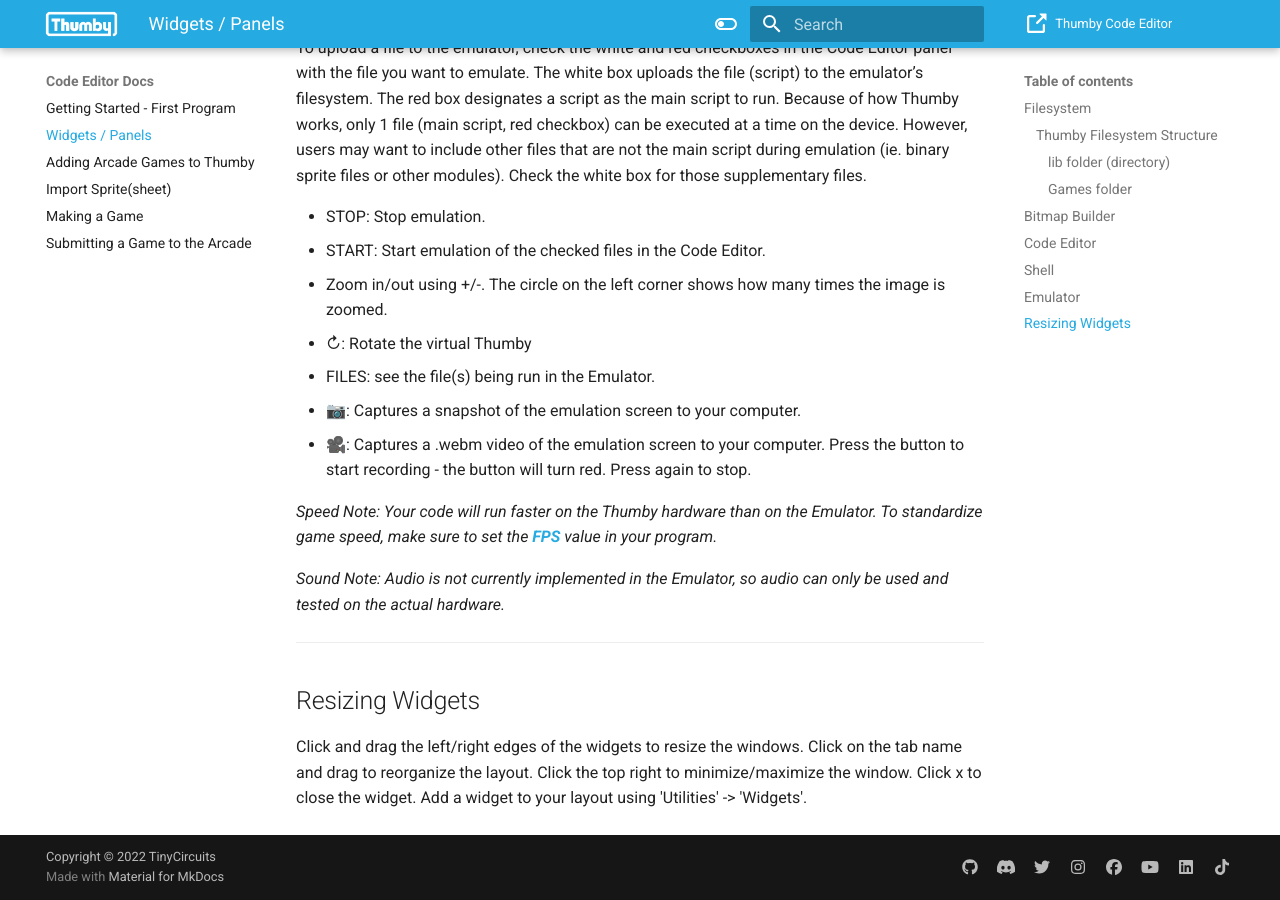
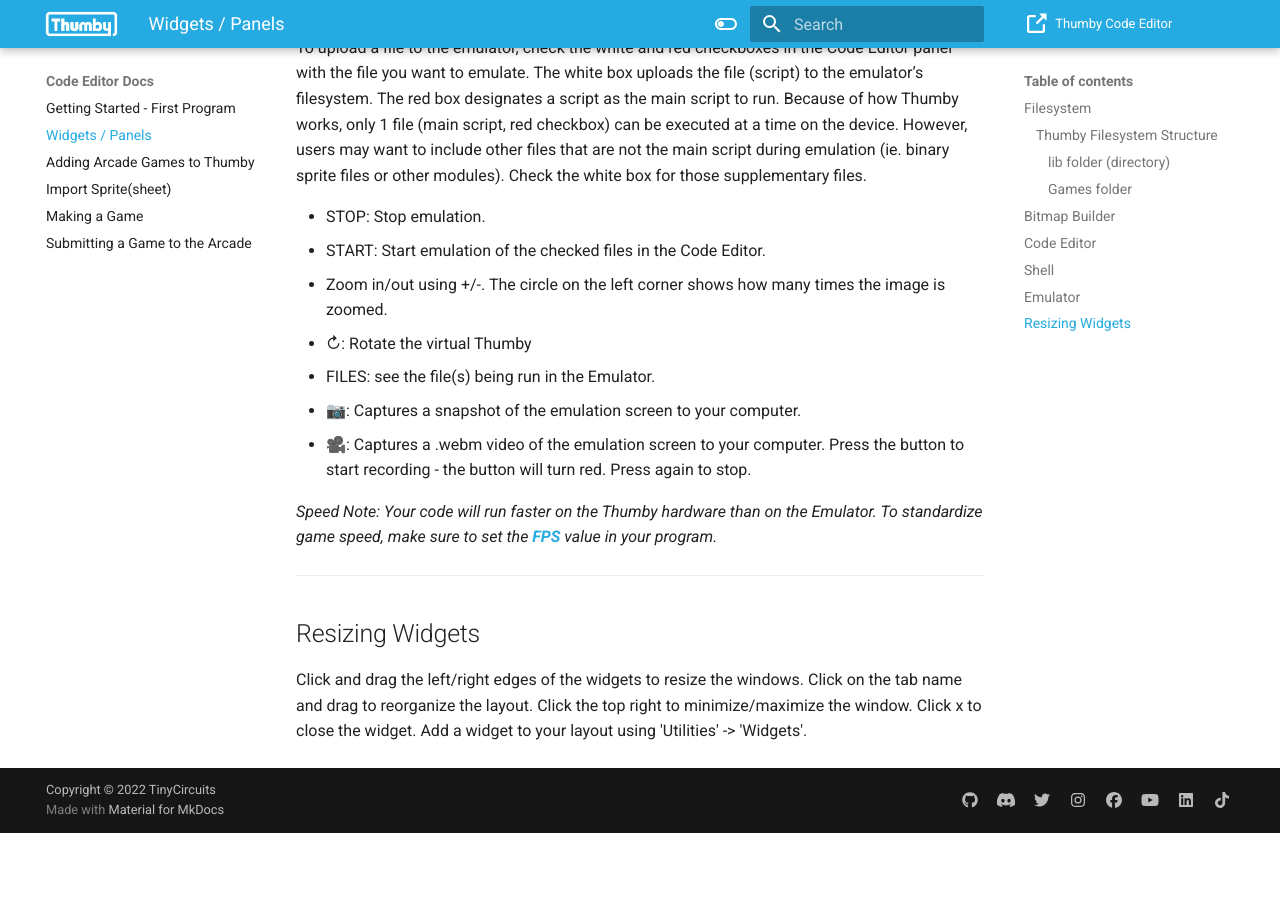
Before and after one commit to TinyCircuits/Thumby-Website, an MkDocs documentation site: the page built from docs/Code-Editor/Widget-panels.md, in a window 1280 px wide and 900 px high, scrolled down 3516 px. Built offline with MkDocs 1.6.1 and Material for MkDocs 9.7.7, drawn with Linux system fonts in a browser that asks for light colours; after the commit the page ends 4349 px from its top, so only the background shows below that.

Commit message:
audio is emulating!

```diff
--- a/docs/Code-Editor/Widget-panels.md
+++ b/docs/Code-Editor/Widget-panels.md
@@ -96,8 +96,6 @@
 
 *Speed Note: Your code will run faster on the Thumby hardware than on the Emulator. To standardize game speed, make sure to set the [**FPS**](/API/Graphics.md) value in your program.*
 
-*Sound Note: Audio is not currently implemented in the Emulator, so audio can only be used and tested on the actual hardware.*
-
 ---
 ## Resizing Widgets
 
--- a/mkdocs.yml
+++ b/mkdocs.yml
@@ -1,5 +1,4 @@
 site_name: by TinyCircuits
-# google_analytics: ['UA-118275183-2', 'learn.tinycircuits.com']
 nav:
     - Home: index.md
     - Code Editor Docs:
@@ -16,7 +15,6 @@
        - Get & Set Pixels: API/Pixels.md
        - Draw Lines: API/Lines.md
        - Draw Rectangles: API/Rectangles.md
-      #  - Graphics: API/Graphics.md
        - Sprites: API/Sprites.md
        - Button Input: API/Buttons.md
        - Audio: API/Audio.md
@@ -33,7 +31,6 @@
        - Sprite Jump: Education/Jump.md
        - Walk Animation & Scrolling Background: Education/Moving-Walk.md
        - Blast Target & Keep Score: Education/Shoot-Target-Keep-Score.md
-      #  - : Education/.md
        - Bounded Sprite: Education/Bounded-ball.md
     - FAQ: FAQ.md
     - About/Contact: About.md
@@ -78,19 +75,18 @@
   icon:
     repo: octicons/link-external-16
 
+# This sheet just has color changes
 extra_css:
   - stylesheets/extra.css
 
-
-# Let's see if we can use the github repo feature to link to the Thumby Code Editor
+# Use the github repo feature to link to the Thumby Code Editor
 repo_url: https://code.thumby.us/
 repo_name: Thumby Code Editor
 
 
-
 # social footer icons and links
 extra:
-  homepage: https://thumby.us # TODO - change this link when we get a new home page?
+  homepage: https://thumby.us
   social:
   - icon: fontawesome/brands/github
     link: https://github.com/TinyCircuits
@@ -116,6 +112,6 @@
   - icon: fontawesome/brands/tiktok
     link: https://www.tiktok.com/@tinycircuits
     name: TinyCircuits on TikTok
-  # - icon: fontawesome/heading       # there's no logo for this that works
+  # - icon: fontawesome/heading       # there's no logo for this that works well, so I'm leaving it off
   #   link: https://www.hackster.io/tinycircuits
   #   name: TinyCircuits on Hackster
```
Also changed, not shown: docs/stylesheets/extra.css (+3 -9 lines).
